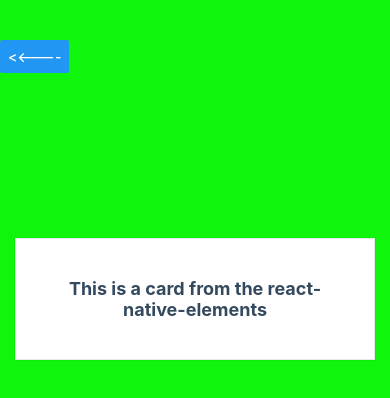
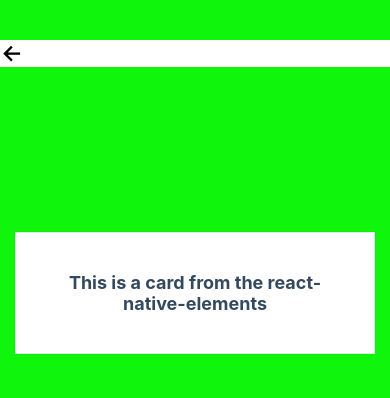
Before and after one commit to MuhammadHamzaMahboob/travel-estimater, a React Native app: screen /Result in a window 390 px wide. Shown: the top 398 px of the page. Built offline with nearby package versions, Linux system fonts and the light colour scheme.

Commit message:
enhancement

```diff
--- a/package.json
+++ b/package.json
@@ -20,7 +20,8 @@
     "react-native-elements": "^3.4.3",
     "react-native-gesture-handler": "^2.9.0",
     "react-native-safe-area-context": "^4.5.0",
-    "react-native-screens": "^3.19.0"
+    "react-native-screens": "^3.19.0",
+    "react-native-vector-icons": "^9.2.0"
   },
   "devDependencies": {
     "@babel/core": "^7.12.9"
--- a/screens/Result.js
+++ b/screens/Result.js
@@ -1,6 +1,7 @@
 import React from 'react';
 import { Text, View, Button } from 'react-native';
 import { Card } from 'react-native-elements';
+import Ionicons from "react-native-vector-icons/Ionicons";
 import styles from './Style';
 
 export default class Result extends React.Component {
@@ -8,9 +9,10 @@ export default class Result extends React.Component {
     return (
       <View style={styles.containersi}>
         <View style={styles.button}>
-          <Button
-            title="<<----"
-            onPress={() => this.props.navigation.goBack()} />
+          {/* <Button onPress={() => this.props.navigation.goBack()}> */}
+            <Ionicons name="ios-arrow-back" size={25} color="#000" onPress={() => this.props.navigation.goBack()}/>
+            {/* <Text>Go Back</Text>
+          </Button> */}
         </View>
         <View>
           <View style={{ marginTop: 150 }}>
--- a/screens/Style.js
+++ b/screens/Style.js
@@ -10,7 +10,8 @@ const styles = StyleSheet.create({
   button: {
     width: "100%",
     flexDirection: "row",
-    justifyContent: "flex-start"
+    justifyContent: "flex-start",
+    backgroundColor:"white"
   },
   paragraph: {
     margin: 24,
```
Also changed, not shown: 1 other file (tests, documents, lock files or other folders).
